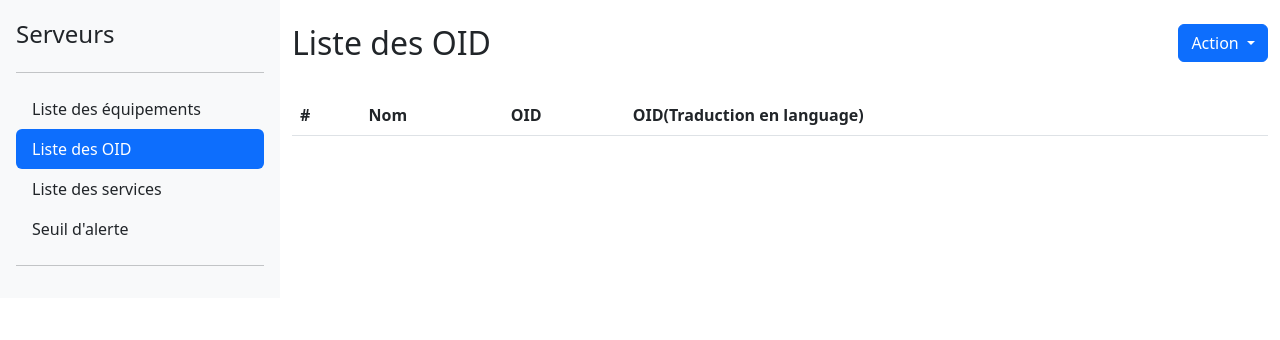
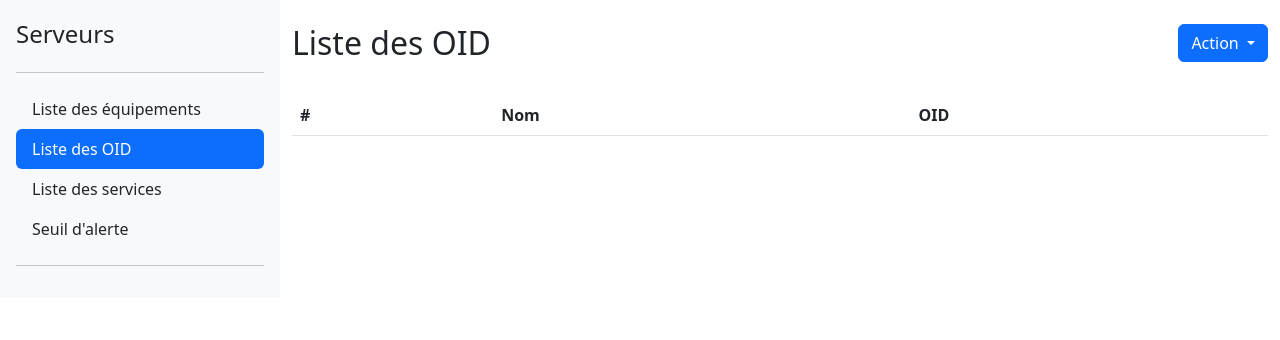
Before and after one commit to NicolasBoulard/Soup, a Django app: page /service/OID in a window 1280 px wide. Shown: the part 97-437 px from the top of the page. Run offline with Django 4.2, Linux system fonts and the light colour scheme; the visitor is signed in with stand-in values (Sample User, id 1); data comes from the database, SQL or seed files in the repository; data that the repository does not hold is empty.

Commit message:
Clean code 🧹

```diff
--- a/soupui/templates/layout.html
+++ b/soupui/templates/layout.html
@@ -70,11 +70,11 @@
                                     Mon compte
                                 </a>
                                 <ul class="dropdown-menu text-small shadow">
-                                    <li><a class="dropdown-item" href="#"><i class="fa-regular fa-gear"></i> Parametres</a></li>
+                                    <!--<li><a class="dropdown-item" href="#"><i class="fa-regular fa-gear"></i> Parametres</a></li>
                                     <li><a class="dropdown-item" href="#"><i class="fa-regular fa-address-card"></i> Profile</a></li>
                                     <li>
                                         <hr class="dropdown-divider">
-                                    </li>
+                                    </li>-->
                                     <li><a class="dropdown-item" href="{% url 'logout' %}"><i class="fa-regular fa-right-from-bracket"></i> Se déconnecter</a></li>
                                 </ul>
                             </div>
--- a/soupui/templates/oid.html
+++ b/soupui/templates/oid.html
@@ -24,7 +24,6 @@
               <th scope="col">#</th>
               <th scope="col">Nom</th>
               <th scope="col">OID</th>
-              <th scope="col">OID(Traduction en language)</th>
             </tr>
           </thead>
 
@@ -39,7 +38,6 @@
                   </th>
                   <td>{{ oid.name }}</td>
                   <td>{{ oid.identifier }}</td>
-                  <td>traduction de l'oid</td>
                   <td><span type="text" data-bs-toggle="modal" data-bs-target="#edit-item-{{ oid.id }}" class="btn-edit d-none btn btn-primary" style="--bs-btn-padding-y: .25rem; --bs-btn-padding-x: .5rem; --bs-btn-font-size: .75rem;"><i class="fa-solid fa-pen"></i> Modifier</span></td>
                 </tr>
                 {% endfor %}
@@ -98,10 +96,6 @@
               <span class="input-group-text" id="add-identifier"><i class="fa-solid fa-book"></i></span>
               <input value="{{ oid.identifier }}" name="identifier" type="text" class="form-control" placeholder="Identifier (1.2.3.4.5.6)" aria-label="Adresse IP" aria-describedby="add-identifier" required>
             </div>
-            <div class="input-group mb-3">
-              <span class="input-group-text" id="add-port"><i class="fa-solid fa-language"></i></span>
-              <input value="" name="identifiertrad" type="text" class="form-control" placeholder="Identifier trad" aria-label="Port" aria-describedby="add-port" disabled>
-            </div>
           </div>
           <div class="modal-footer">
             <button type="button" class="btn btn-secondary" data-bs-dismiss="modal"><i class="fa-solid fa-xmark"></i> Annuler</button>
```
